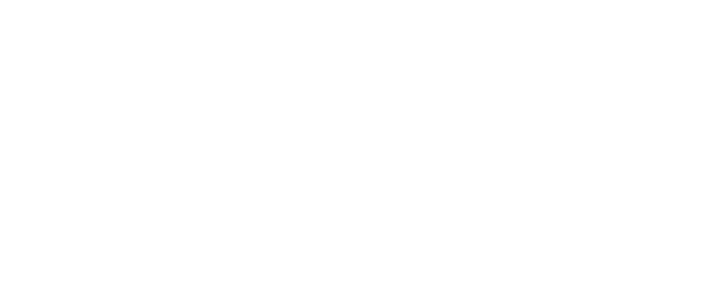
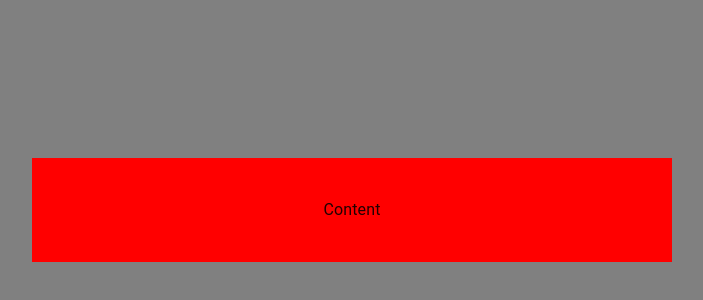
Before and after one commit to MrYious/TodoApp, a React (Create React App) app: page / in a window 1280 px wide. Shown: the part 190-490 px from the top of the page, without its empty margins (288-991 px from the left). Built offline with nearby package versions, Linux system fonts and the light colour scheme.

Commit message:
feat: added Todo parent component

```diff
--- a/src/App.js
+++ b/src/App.js
@@ -2,6 +2,7 @@ import { ThemeProvider, createTheme } from '@mui/material/styles';
 import { useState } from 'react';
 import { ThemeModeContext } from './context/ThemeModeContext';
 import { CssBaseline } from '@mui/material';
+import ToDo from './component/ToDo';
 
 export default function App() {
   //State for the current mode [dark or light]
@@ -52,7 +53,7 @@ export default function App() {
     <ThemeModeContext.Provider value={themeMode}>
       <ThemeProvider theme={theme}>
         <CssBaseline/>
-
+        <ToDo/>
       </ThemeProvider>
     </ThemeModeContext.Provider>
   </>);
--- a/src/component/ToDo.js
+++ b/src/component/ToDo.js
@@ -1,4 +1,42 @@
+import { Grid, IconButton, makeStyles, TextField } from "@mui/material";
+import { useTheme } from "@mui/system";
+import { useContext } from "react";
+import { ThemeModeContext } from "../context/ThemeModeContext";
+import { AddCircle } from '@mui/icons-material';
+import { red } from "@mui/material/colors";
 
-export function ToDo (){
+export default function ToDo (){
 
+    const handleToggleThemeMode = useContext(ThemeModeContext);
+    const theme = useTheme();
+
+    return <>
+        <Grid
+            container
+            justifyContent="center"
+            alignContent={'center'}
+            sx={{
+                backgroundColor: 'gray',
+                minHeight: '100vh',
+            }}
+        >
+            <Grid
+                item
+                container
+                justifyContent={'center'}
+                xs={9} md={6}
+                p={5}
+                sx={{
+                    bgcolor: 'red',
+                }}
+            >
+                <Grid item> Content </Grid>
+                {/* Header + theme toggle*/}
+                {/* Todo Input*/}
+                {/* Todo List*/}
+
+            </Grid>
+        </Grid>
+    </>;
 }
+{/* */}
```
